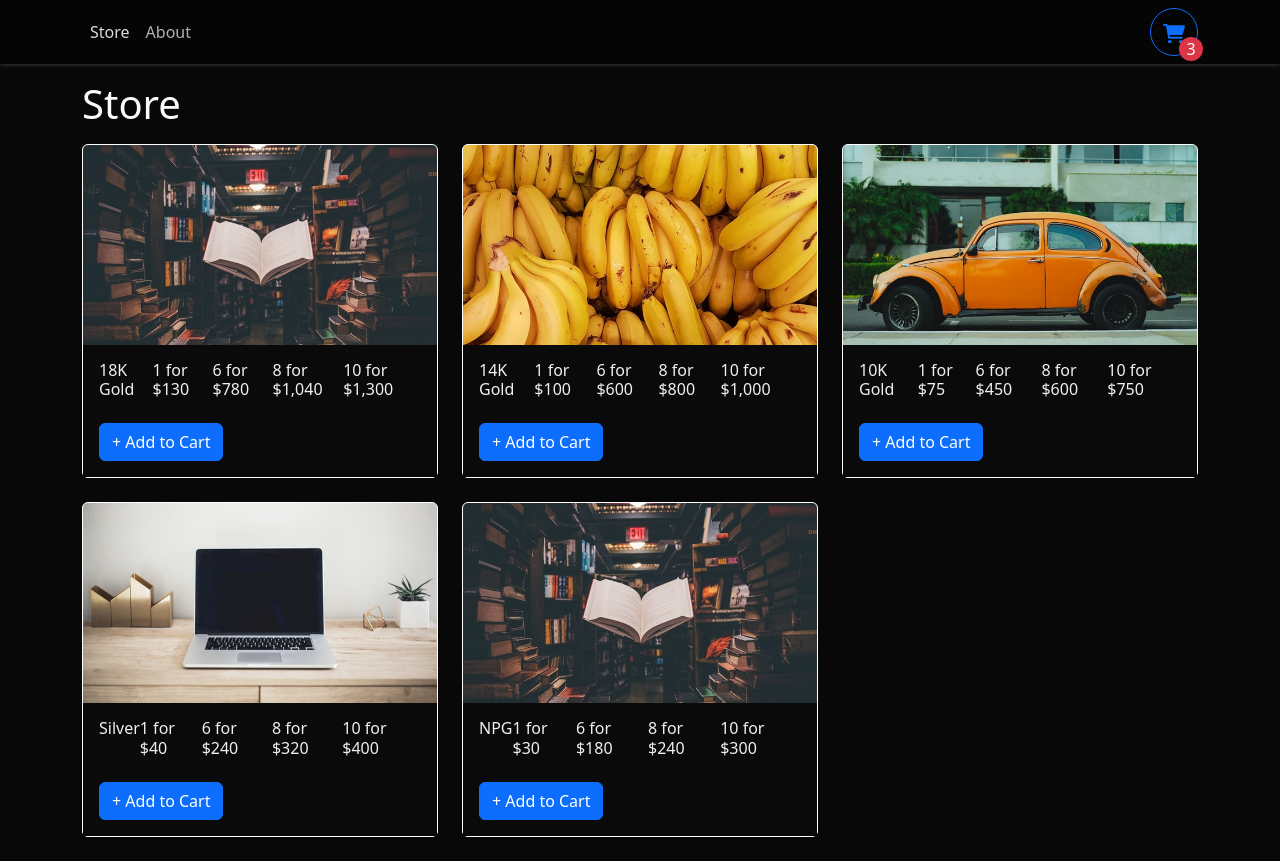
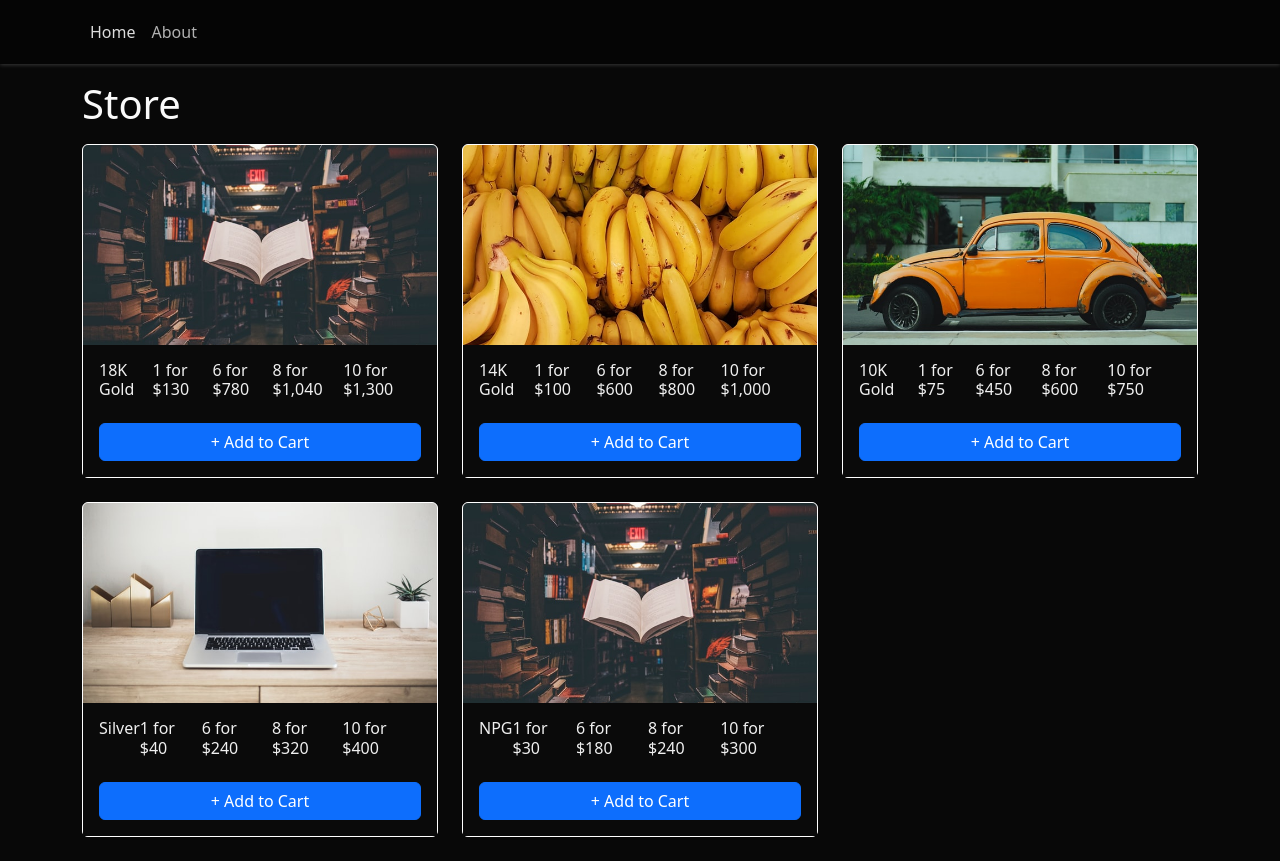
Before and after one commit to SebTheDeveloper/ecommerce-grills-shop, a React (Vite) app: page / in a window 1280 px wide. Built offline with nearby package versions, Linux system fonts and the light colour scheme.

Commit message:
setup initital logic

```diff
--- /dev/null
+++ b/src/components/CartItem.tsx
@@ -0,0 +1,45 @@
+import { Button, Stack } from "react-bootstrap";
+import { useShoppingCart } from "../context/ShoppingCartContext";
+import storeItems from "../data/items.json";
+import { formatCurrency } from "../utilities/formatCurrency";
+
+type CartItemProps = {
+  id: number;
+  quantity: number;
+};
+
+export function CartItem({ id, quantity }: CartItemProps) {
+  const { removeFromCart } = useShoppingCart();
+  const item = storeItems.find((i) => i.id === id);
+  if (item == null) return null;
+
+  return (
+    <Stack direction="horizontal" gap={2} className="d-flex align-items-center">
+      <img
+        src={item.imgUrl}
+        style={{ width: "125px", height: "75px", objectFit: "cover" }}
+      />
+      <div className="me-auto">
+        <div>
+          {item.name}{" "}
+          {quantity > 1 && (
+            <span style={{ fontSize: ".65rem", opacity: '0.85' }}>
+              x{quantity}
+            </span>
+          )}
+        </div>
+        <div style={{ fontSize: ".75rem", opacity: '0.85' }}>
+          {formatCurrency(item.prices["1"])}
+        </div>
+      </div>
+      <div> {formatCurrency(item.prices["1"] * quantity)}</div>
+      <Button
+        variant="outline-danger"
+        size="sm"
+        onClick={() => removeFromCart(item.id)}
+      >
+        &times;
+      </Button>
+    </Stack>
+  );
+}
--- a/src/components/Navbar.tsx
+++ b/src/components/Navbar.tsx
@@ -1,23 +1,40 @@
 import { Button, Container, Nav, Navbar as NavbarBs } from "react-bootstrap";
 import { NavLink } from "react-router-dom";
+import { useShoppingCart } from "../context/ShoppingCartContext";
 
 export function Navbar() {
+  const { openCart, cartQuantity } = useShoppingCart();
+
   return (
     <NavbarBs
       sticky="top"
       className="mb-3"
-      style={{backgroundColor: "rgb( 5, 5, 5)", boxShadow: '0 1px 4px rgba(250, 250, 250, 0.2)'}}
+      style={{
+        backgroundColor: "rgb( 5, 5, 5)",
+        boxShadow: "0 1px 4px rgba(250, 250, 250, 0.2)",
+        minHeight: "4rem",
+      }}
     >
       <Container>
         <Nav className="me-auto">
-          <Nav.Link to={"/"} as={NavLink} style={{color: "rgb( 220, 220, 220)"}} >
-            Store
+          <Nav.Link
+            to={"/"}
+            as={NavLink}
+            style={{ color: "rgb( 220, 220, 220)" }}
+          >
+            Home
           </Nav.Link>
-          <Nav.Link to={"/about"} as={NavLink} style={{color: "rgb( 220, 220, 220)"}} >
+          <Nav.Link
+            to={"/about"}
+            as={NavLink}
+            style={{ color: "rgb( 220, 220, 220)" }}
+          >
             About
           </Nav.Link>
         </Nav>
+        {cartQuantity > 0 && (
           <Button
+            onClick={openCart}
             style={{ width: "3rem", height: "3rem", position: "relative" }}
             variant="outline-primary"
             className="rounded-circle"
@@ -41,9 +58,10 @@
                 transform: "translate(25%, 25%)",
               }}
             >
-            3
+              {cartQuantity}
             </div>
           </Button>
+        )}
       </Container>
     </NavbarBs>
   );
--- /dev/null
+++ b/src/components/ShoppingCart.tsx
@@ -0,0 +1,41 @@
+import { Offcanvas, Stack } from "react-bootstrap";
+import { useShoppingCart } from "../context/ShoppingCartContext";
+import { CartItem } from "./CartItem";
+import { formatCurrency } from "../utilities/formatCurrency";
+import storeItems from "../data/items.json";
+
+type ShoppingCartProps = {
+  isOpen: boolean;
+};
+
+export function ShoppingCart({ isOpen }: ShoppingCartProps) {
+  const { closeCart, cartItems } = useShoppingCart();
+  return (
+    <Offcanvas
+      show={isOpen}
+      placement="end"
+      onHide={closeCart}
+      style={{ backgroundColor: "rgb(240,240,240)", color: "rgb(5,5,5)" }}
+    >
+      <Offcanvas.Header closeButton>
+        <Offcanvas.Title>Cart</Offcanvas.Title>
+      </Offcanvas.Header>
+      <Offcanvas.Body>
+        <Stack gap={3}>
+          {cartItems.map((item) => (
+            <CartItem key={item.id} {...item} />
+          ))}
+          <div className="ms-auto fw-bold fs-5">
+            Total{" "}
+            {formatCurrency(
+              cartItems.reduce((total, cartItem) => {
+                const item = storeItems.find((i) => i.id === cartItem.id);
+                return total + (item?.prices["1"] || 0) * cartItem.quantity;
+              }, 0)
+            )}
+          </div>
+        </Stack>
+      </Offcanvas.Body>
+    </Offcanvas>
+  );
+}
--- a/src/components/StoreItem.tsx
+++ b/src/components/StoreItem.tsx
@@ -1,6 +1,7 @@
-import { useState, useEffect } from "react";
+import { useState } from "react";
 import { Button, Card } from "react-bootstrap";
 import { formatCurrency } from "../utilities/formatCurrency";
+import { useShoppingCart } from "../context/ShoppingCartContext";
 
 type StoreItemProps = {
   id: number;
@@ -13,11 +14,13 @@
 
 export function StoreItem({ id, name, prices, imgUrl }: StoreItemProps) {
   const [isSelected, setIsSelected] = useState<boolean>(false);
-  const quantity = 0;
-
-  useEffect(() => {
-    console.log(isSelected);
-  }, [isSelected]);
+  const {
+    getItemQuantity,
+    increaseCartQuantity,
+    decreaseCartQuantity,
+    removeFromCart,
+  } = useShoppingCart();
+  const quantity = getItemQuantity(id);
 
   return (
     <Card
@@ -51,13 +54,58 @@
         <div className="mt-auto">
           {quantity === 0 ? (
             <Button
+              className="w-100"
               onClick={() => {
                 setIsSelected(!isSelected);
+                increaseCartQuantity(id);
               }}
             >
               + Add to Cart
             </Button>
-          ) : null}
+          ) : (
+            <div
+              style={{ gap: "0.5rem" }}
+              className="d-flex align-items-center flex-column"
+            >
+              <div
+                style={{ gap: "0.5rem" }}
+                className="d-flex align-items-center justify-content-center"
+              >
+                <Button
+                  onClick={() => {
+                    decreaseCartQuantity(id);
+                    console.log(quantity - 1);
+                    if (quantity - 1 === 0) {
+                      setIsSelected(false);
+                    }
+                  }}
+                >
+                  -
+                </Button>
+                <div>
+                  <span className="fs-3">{quantity}</span> in cart
+                </div>
+                <Button
+                  onClick={() => {
+                    increaseCartQuantity(id);
+                  }}
+                >
+                  +
+                </Button>
+              </div>
+              <Button
+                onClick={() => {
+                  setIsSelected(false);
+                  removeFromCart(id);
+                }}
+                variant="danger"
+                size="sm"
+              >
+                {" "}
+                Remove
+              </Button>
+            </div>
+          )}
         </div>
       </Card.Body>
     </Card>
--- /dev/null
+++ b/src/context/ShoppingCartContext.tsx
@@ -0,0 +1,105 @@
+import { ReactNode, createContext, useContext, useState } from "react";
+import { ShoppingCart } from "../components/ShoppingCart";
+import { useLocalStorage } from "../hooks/useLocalStorage";
+
+type ShoppingCartProviderProps = {
+  children: ReactNode;
+};
+
+type ShoppingCartContext = {
+  openCart: () => void;
+  closeCart: () => void;
+  getItemQuantity: (id: number) => number;
+  increaseCartQuantity: (id: number) => void;
+  decreaseCartQuantity: (id: number) => void;
+  removeFromCart: (id: number) => void;
+  cartQuantity: number;
+  cartItems: CartItem[];
+};
+
+type CartItem = {
+  id: number;
+  quantity: number;
+};
+
+const ShoppingCartContext = createContext({} as ShoppingCartContext);
+
+export function useShoppingCart() {
+  return useContext(ShoppingCartContext);
+}
+
+export function ShoppingCartProvider({ children }: ShoppingCartProviderProps) {
+  const [isOpen, setIsOpen] = useState<boolean>(false);
+  const [cartItems, setCartItems] = useLocalStorage<CartItem[]>(
+    "shopping-cart",
+    []
+  );
+
+  const cartQuantity = cartItems.reduce(
+    (quantity, item) => item.quantity + quantity,
+    0
+  );
+
+  const openCart = () => setIsOpen(true);
+  const closeCart = () => setIsOpen(false);
+
+  function getItemQuantity(id: number) {
+    return cartItems.find((item) => item.id === id)?.quantity || 0;
+  }
+
+  function increaseCartQuantity(id: number) {
+    setCartItems((currItems) => {
+      if (currItems.find((item) => item.id === id) == null) {
+        return [...currItems, { id, quantity: 1 }];
+      } else {
+        return currItems.map((item) => {
+          if (item.id === id) {
+            return { ...item, quantity: item.quantity + 1 };
+          } else {
+            return item;
+          }
+        });
+      }
+    });
+  }
+
+  function decreaseCartQuantity(id: number) {
+    setCartItems((currItems) => {
+      if (currItems.find((item) => item.id === id)?.quantity === 1) {
+        return currItems.filter((item) => item.id !== id);
+      } else {
+        return currItems.map((item) => {
+          if (item.id === id) {
+            return { ...item, quantity: item.quantity - 1 };
+          } else {
+            return item;
+          }
+        });
+      }
+    });
+  }
+
+  function removeFromCart(id: number) {
+    setCartItems((currItems) => {
+      return currItems.filter((item) => item.id !== id);
+    });
+  }
+
+  return (
+    <ShoppingCartContext.Provider
+      value={{
+        getItemQuantity,
+        increaseCartQuantity,
+        decreaseCartQuantity,
+        removeFromCart,
+        cartItems,
+        cartQuantity,
+        openCart,
+        closeCart,
+      }}
+    >
+      {children}
+      <ShoppingCart isOpen={isOpen}></ShoppingCart>
+    </ShoppingCartContext.Provider>
+  );
+}
--- /dev/null
+++ b/src/hooks/useLocalStorage.ts
@@ -0,0 +1,20 @@
+import { useEffect, useState } from "react"
+
+export function useLocalStorage<T>(key: string, initialValue: T | (() => T)) {
+  const [value, setValue] = useState<T>(() => {
+    const jsonValue = localStorage.getItem(key)
+    if (jsonValue != null) return JSON.parse(jsonValue)
+
+    if (typeof initialValue === "function") {
+      return (initialValue as () => T)()
+    } else {
+      return initialValue
+    }
+  })
+
+  useEffect(() => {
+    localStorage.setItem(key, JSON.stringify(value))
+  }, [key, value])
+
+  return [value, setValue] as [typeof value, typeof setValue]
+}
--- a/src/pages/Store.tsx
+++ b/src/pages/Store.tsx
@@ -8,7 +8,7 @@
   return (
     <>
       <h1 className="mb-3">Store</h1>
-      <Row xs={1} md={2} lg={3} className="g-4">
+      <Row xs={1} md={2} lg={3} className="g-5 g-md-4">
         {storeItems.map((item) => (
           <Col key={item.id}>
             <StoreItem {...item} />
```
Also changed, not shown: src/App.tsx (+12 -11 lines). Lines whose indentation alone changed are shown as unchanged.
